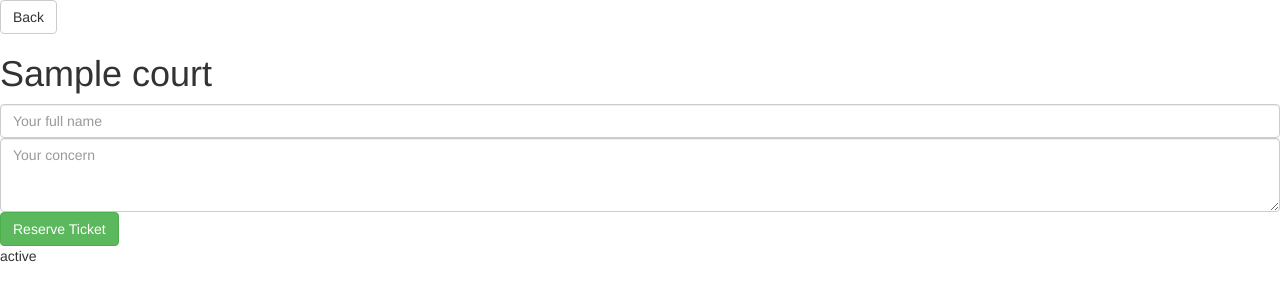
After one commit to josephkwon/justcount, a Django app: template base/templates/base/court.html in a window 1280 px wide. The commit adds this page. Shown: the top 301 px of the page. Run offline with Django 3.2, Linux system fonts and the light colour scheme; tables that the repository leaves empty hold one stand-in row (values such as "Sample post"); the template is opened without the code that fills it: values that come from a table or form of the project are taken from there, most other values are stand-ins (such as "Sample title", 1, 10 or a date in 2020); some libraries are stand-ins or nearby versions.

Commit message:
can submit ticket

```diff
--- a/base/models.py
+++ b/base/models.py
@@ -1,8 +1,24 @@
 from django.db import models
+from django.utils import timezone
+from datetime import timedelta
 
 # Create your models here.
 
 class Court(models.Model):
     name = models.CharField(max_length=500)
+
     def __str__(self):
         return self.name
+
+def now_plus_thirty():
+    return timezone.now() + timedelta(days=30)
+
+class Ticket(models.Model):
+    name = models.CharField(max_length=50)
+    request_stamp = models.DateTimeField(auto_now_add=True)
+    served_stamp = models.DateTimeField(default=now_plus_thirty)
+    message = models.TextField(max_length=5000)
+    court = models.ForeignKey('Court')
+
+    def __str__(self):
+        return "Name: {}\nRequested: {}\nServed: {}\nMessage: {}\nCourt: {}".format(self.name,self.request_stamp,self.served_stamp,self.message,self.court)
--- /dev/null
+++ b/base/static/base/main.css
@@ -0,0 +1,3 @@
+li a {
+  color:red;
+}
--- /dev/null
+++ b/base/templates/base/court.html
@@ -0,0 +1,16 @@
+{% include "base/head.html" %}
+
+<button type="button" class="btn btn-default">Back</button>
+
+<h1>{{court.name}}</h1>
+
+<form action="{% url 'base:reserve' %}" method="post">
+{% csrf_token %}
+
+<input name="court_id" type="hidden" value="{{court.id}}"></input>
+<input name="name" type="text" class="form-control" placeholder="Your full name">
+<textarea name="message" class="form-control" rows="3" maxlength="5000" placeholder="Your concern"></textarea>
+<input type="submit" class="btn btn-success" value="Reserve Ticket" />
+</form>
+
+<div class="status">{{status}}</div>
--- /dev/null
+++ b/base/templates/base/head.html
@@ -0,0 +1,10 @@
+<!DOCTYPE html>
+<head>
+<title>Just Count</title>
+{% load staticfiles %}
+<link rel="stylesheet" type="text/css" href="{% static 'base/main.css' %}" />
+
+<link rel="stylesheet" href="https://maxcdn.bootstrapcdn.com/bootstrap/3.3.5/css/bootstrap.min.css">
+<script src="https://ajax.googleapis.com/ajax/libs/jquery/2.1.4/jquery.min.js"></script>
+<script src="https://maxcdn.bootstrapcdn.com/bootstrap/3.3.5/js/bootstrap.min.js"></script>
+</head>
--- a/base/urls.py
+++ b/base/urls.py
@@ -2,6 +2,8 @@ from django.conf.urls import url
 from . import views
 
 urlpatterns = [
-    url(r'^(?P<question_id>[0-9]+)/$', views.detail, name='detail'),
+    # url(r'^(?P<pk>[0-9]+)/$', views.DetailView.as_view(), name='detail'),
+    url(r'^reserve_ticket$', views.reserve, name='reserve'),
+    url(r'^(?P<court_id>[0-9]+)/?$', views.court, name='court'),
     url(r'^.*$', views.index, name="home"),
 ]
--- a/justcount/urls.py
+++ b/justcount/urls.py
@@ -18,5 +18,5 @@ from django.contrib import admin
 
 urlpatterns = [
     url(r'^admin/', include(admin.site.urls)),
-    url(r'', include('base.urls'))
+    url(r'', include('base.urls', namespace="base"))
 ]
```
Also changed, not shown: base/templates/base/index.html (+19 -4 lines), base/views.py (+21 -11 lines), base/migrations/0002_ticket.py (added), base/static/base/doj_logo.jpg (added).
